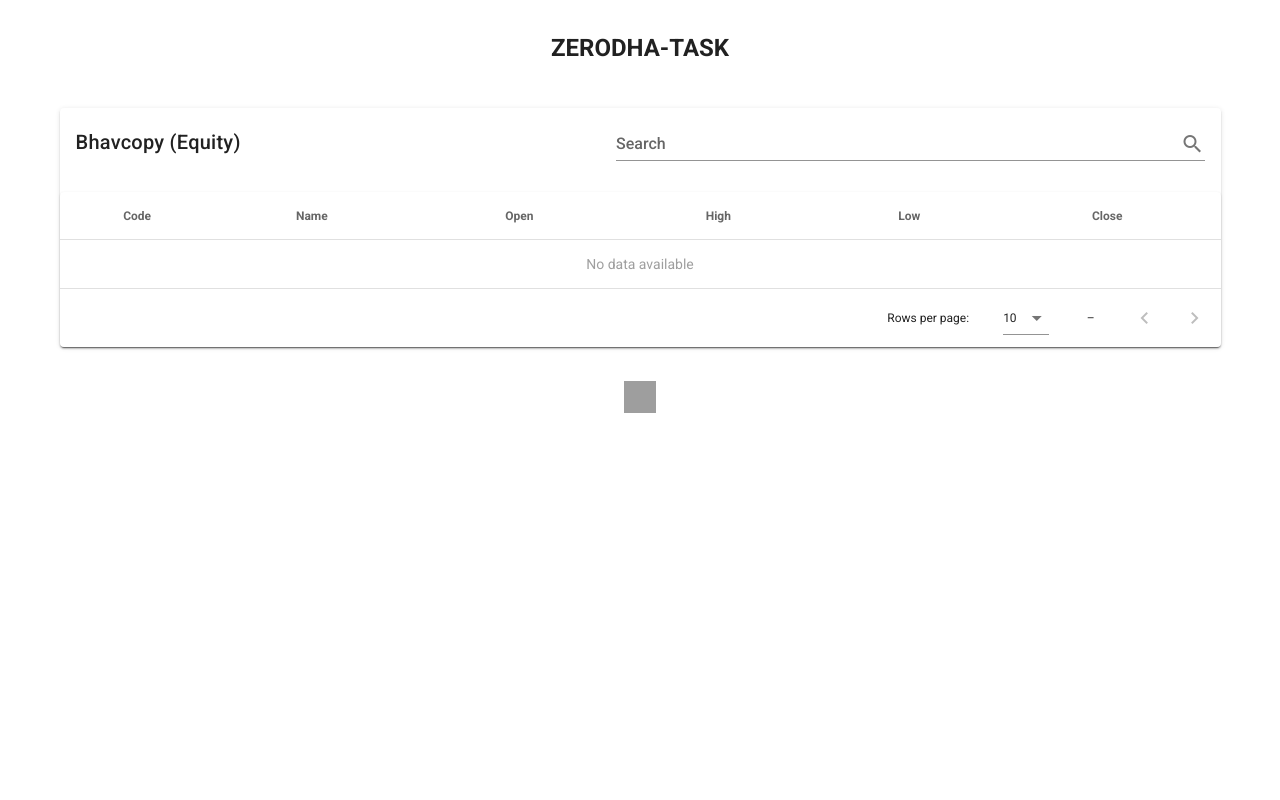
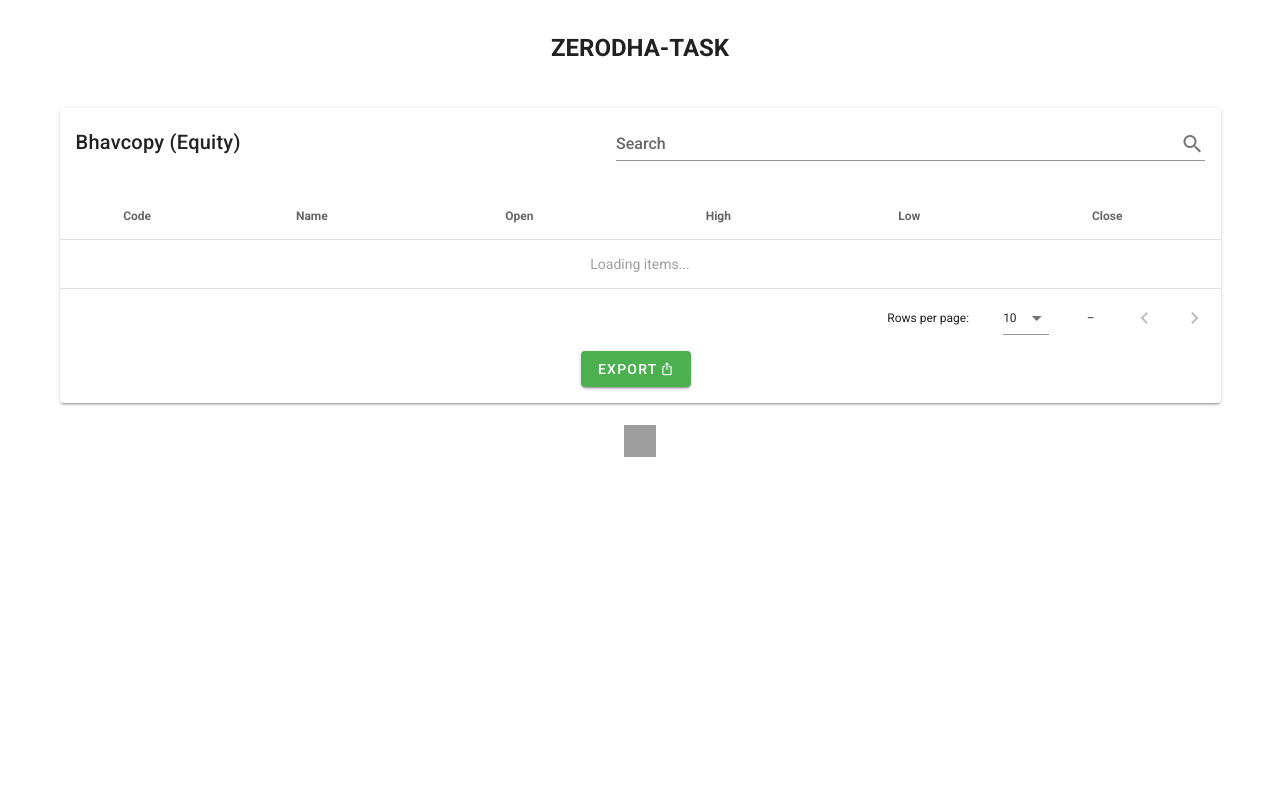
Before and after one commit to imlegend19/Zerodha-Task, a Django app: page / in a window 1280 px wide. Run offline with Django 3.2, Linux system fonts and the light colour scheme; data that the repository does not hold is empty; parts of the project's set-up code (start-up, migrations or seed data) failed here and were passed over; some libraries are stand-ins or nearby versions; grey boxes are pictures that could not be loaded.

Commit message:
final release

```diff
--- a/ZerodhaTask/__init__.py
+++ b/ZerodhaTask/__init__.py
@@ -1,11 +1,9 @@
+import os
 from urllib.parse import urlparse
 
 import redis
 
-redis_url = urlparse(
-    'redis://:p97b4319d2a1b9515a467c740ba02fd0d23923a3cece162a1238b46bcba354350@ec2-18-215-213-65.compute-1.amazonaws'
-    '.com:32570 '
-)
+redis_url = urlparse(os.environ.get("REDIS_URL"))
 
 REDIS = redis.Redis(
     host=redis_url.hostname,
--- a/clock.py
+++ b/clock.py
@@ -9,7 +9,7 @@
 
 from ZerodhaTask import REDIS
 
-sched = BlockingScheduler()
+sched = BlockingScheduler(timezone="Asia/Kolkata")
 
 UA = 'Mozilla/5.0 (X11; Linux x86_64) AppleWebKit/537.36 (KHTML, like Gecko) Chrome/51.0.2704.103 Safari/537.36'
 
--- a/templates/index.html
+++ b/templates/index.html
@@ -33,7 +33,7 @@
             <v-container>
                 <v-row style="justify-content: center;">
                     <v-col cols="12">
-                        <v-card>
+                        <v-card style="text-align: center">
                             <v-card-title style="margin-bottom: 16px">
                                 Bhavcopy (Equity)
                                 <v-spacer></v-spacer>
@@ -49,12 +49,21 @@
                             </v-card-title>
 
                             <v-data-table
+                                    id="dataTable"
                                     :headers="headers"
                                     :items="tuples"
                                     :items-per-page="10"
                                     class="elevation-1"
                                     :search="search"
+                                    style="box-shadow: none !important;"
+                                    loading
                             ></v-data-table>
+
+                            <v-row justify="center">
+                                <v-btn color="success" class="mr-6" style="margin: 16px" @click="export_csv()">
+                                    Export <i class="mdi mdi-export-variant" aria-hidden="true"></i>
+                                </v-btn>
+                            </v-row>
                         </v-card>
                     </v-col>
                 </v-row>
@@ -73,6 +82,7 @@
 
 <script src="https://cdn.jsdelivr.net/npm/vue@2.x/dist/vue.js"></script>
 <script src="https://cdn.jsdelivr.net/npm/vuetify@2.x/dist/vuetify.js"></script>
+
 <script>
     new Vue({
         el: '#app',
@@ -97,13 +107,20 @@
                 axios
                     .get(url)
                     .then(response => {
-                        this.tuples = response.data
+                        this.tuples = response.data;
+
+                        // removing loader
+                        for (let ele of document.getElementsByClassName("v-data-table__progress")) {
+                            ele.remove();
+                        }
                     })
                     .catch(error => {
                         console.log(error);
                         this.errored = true
                     })
-                    .finally(() => this.loading = false);
+                    .finally(
+                        () => this.loading = false
+                    );
             },
             fetchAll() {
                 this.fetch(`/api/fetch_all`);
@@ -111,6 +128,26 @@
             queryRedis(query) {
                 this.fetch(`/api/search/${query}`);
             },
+            export_csv() {
+                let rows = ["code,name,open,high,low,close"];
+
+                this.tuples.forEach(
+                    (row) => {
+                        rows.push([row.code, row.name, row.open, row.high, row.low, row.close].join(","))
+                    }
+                )
+
+                let csvFile = new Blob([rows.join("\n")], {type: "text/csv"});
+
+                let downloadLink = document.createElement("a");
+                downloadLink.download = "results.csv";
+                downloadLink.href = window.URL.createObjectURL(csvFile);
+                downloadLink.style.display = "none";
+
+                document.body.appendChild(downloadLink);
+
+                downloadLink.click();
+            }
         }
     });
 </script>
```
Also changed, not shown: README.md.
